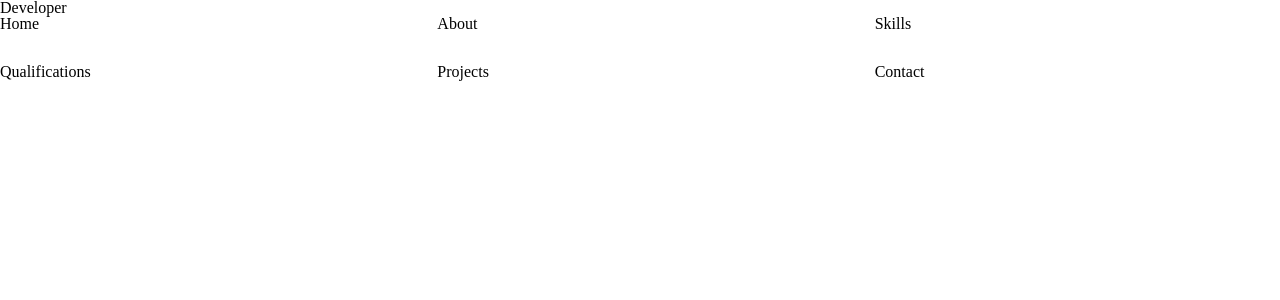
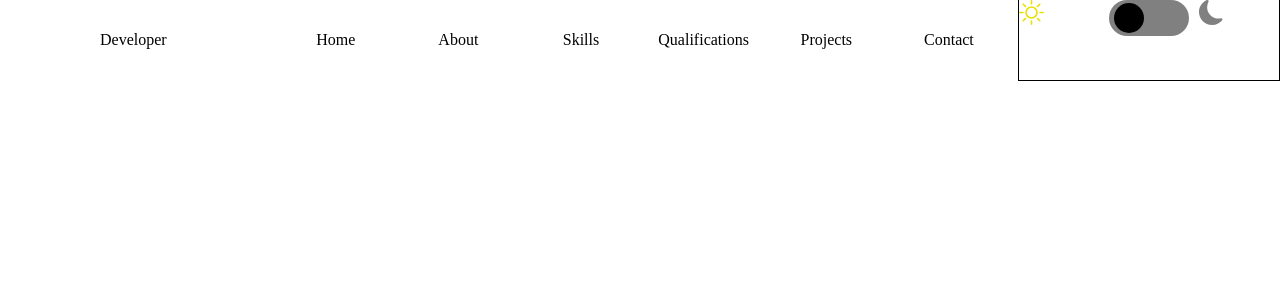
Before and after one commit to alsdbtjd0103/Portfolio, a React (Create React App) app in the folder portfolio/: page / in a window 1280 px wide. Shown: the top 300 px of the page. Built offline with nearby package versions, Linux system fonts and the light colour scheme.

Commit message:
다크모드 토글

```diff
--- a/portfolio/package.json
+++ b/portfolio/package.json
@@ -13,8 +13,10 @@
     "@types/styled-components": "^5.1.26",
     "react": "^18.2.0",
     "react-dom": "^18.2.0",
+    "react-icons": "^4.7.1",
     "react-scripts": "5.0.1",
     "styled-components": "^5.3.6",
+    "styled-reset": "^4.4.5",
     "typescript": "^4.9.4",
     "web-vitals": "^2.1.4"
   },
--- a/portfolio/src/components/Header.tsx
+++ b/portfolio/src/components/Header.tsx
@@ -1,11 +1,18 @@
-import React from 'react';
+import React, { useState } from 'react';
 import styled from "styled-components";
+import {BsSun,BsFillMoonFill} from 'react-icons/bs'
 
 export const Header: React.FC = () => {
     type Item = {
         title: string;
         href?: string;
         icon?: string
+    }
+
+    const [toggle,setToggle] = useState<boolean>(false);
+
+    const DarkMode = () => {
+        setToggle((previous) => !previous)
     }
 
     const navItemList: Item[] = [
@@ -31,16 +38,22 @@ export const Header: React.FC = () => {
     return (
         <StyledHeader>
             <StyledNav>
-                <a href=''>
+                <StyledLogo href=''>
                     Developer
-                </a>
-                <StyledNav>
+                </StyledLogo>
                     <StyledItems>
                     {navItemList.map((item: Item, index: number) => {
                         return <StyledItem key={index}>{item.title}</StyledItem>
                     })}
                     </StyledItems>
-                </StyledNav>
+                    <DarkModeContainer>
+                        <BsSun size={25} color={'#e7e100'}/>
+                        <DarkModeButtonContainer style={toggle ? {justifyContent:'flex-end'} : {justifyContent:'flex-start'}}>
+                            <DarkModeButton onClick={DarkMode}/>
+                        </DarkModeButtonContainer>
+                        <BsFillMoonFill size={25} color={'gray'}/>
+                    </DarkModeContainer>
+
             </StyledNav>
         </StyledHeader>
     )
@@ -52,17 +65,66 @@ const StyledHeader = styled.header`
     top:0;
     left:0;
     z-index: var(--z-fixed);
+    height:80px;
+    border-style: solid;
+
+
+`
+const StyledLogo = styled.a`
+    display: flex;
+    justify-content: center;
+    align-items: center;
+    padding:0px 100px;
+    height:100%;
+
 `
 
 const StyledNav = styled.nav`
+    display: flex;
+    justify-content: space-between;
+    align-items: center;
+    height:100%;
+`
+const DarkModeContainer = styled.div`
+    display: grid;
+    grid-gap: 10px;
+    grid-template-columns: repeat(3,1fr);
+    border-style: solid;
+    border-width: 1px;
+    height:100%;
 
+`
 
+const DarkModeButtonContainer = styled.span`
+    display: flex;
+    justify-content: flex-start;
+    background-color: gray;
+    width:70px;
+    height:30px;
+    border-radius: 20px;
+    padding:3px 5px;
+    transition-property: all;
+    transition-duration: 0.5s;
+`
+const DarkModeButton = styled.button`
+    position:fixed;
+    width:30px;
+    height:30px;
+    border-radius: 50%;
+    background-color: black;
+    :hover{
+        cursor:pointer
+    }
+    border-style: none;
 `
 
 const StyledItems = styled.ul`
     display: grid;
-    grid-template-columns: repeat(3, 1fr);
+    grid-template-columns: repeat(6, 1fr);
     gap: 2rem;
+
+
+
 `
 
 const StyledItem = styled.li`
@@ -73,9 +135,10 @@ const StyledItem = styled.li`
         cursor:pointer;
 
     }
+    text-align: center;
     -webkit-transition-property: all; /* Safari */
     -webkit-transition-duration: 0.7s; /* Safari */
     transition-property: all;
     transition-duration: 0.7s;
-
+    padding: 10px 0px;
 `
```
Also changed, not shown: 1 other file (tests, documents, lock files or other folders).
